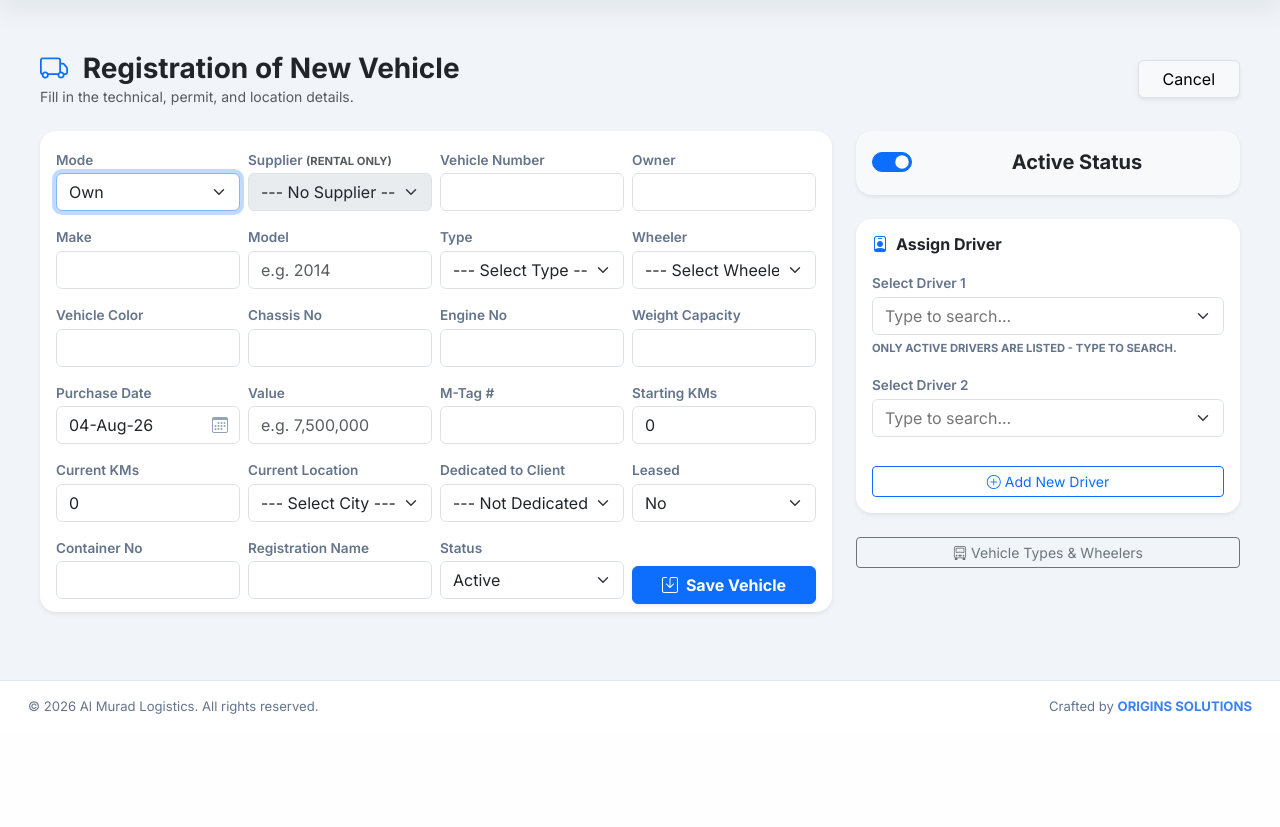
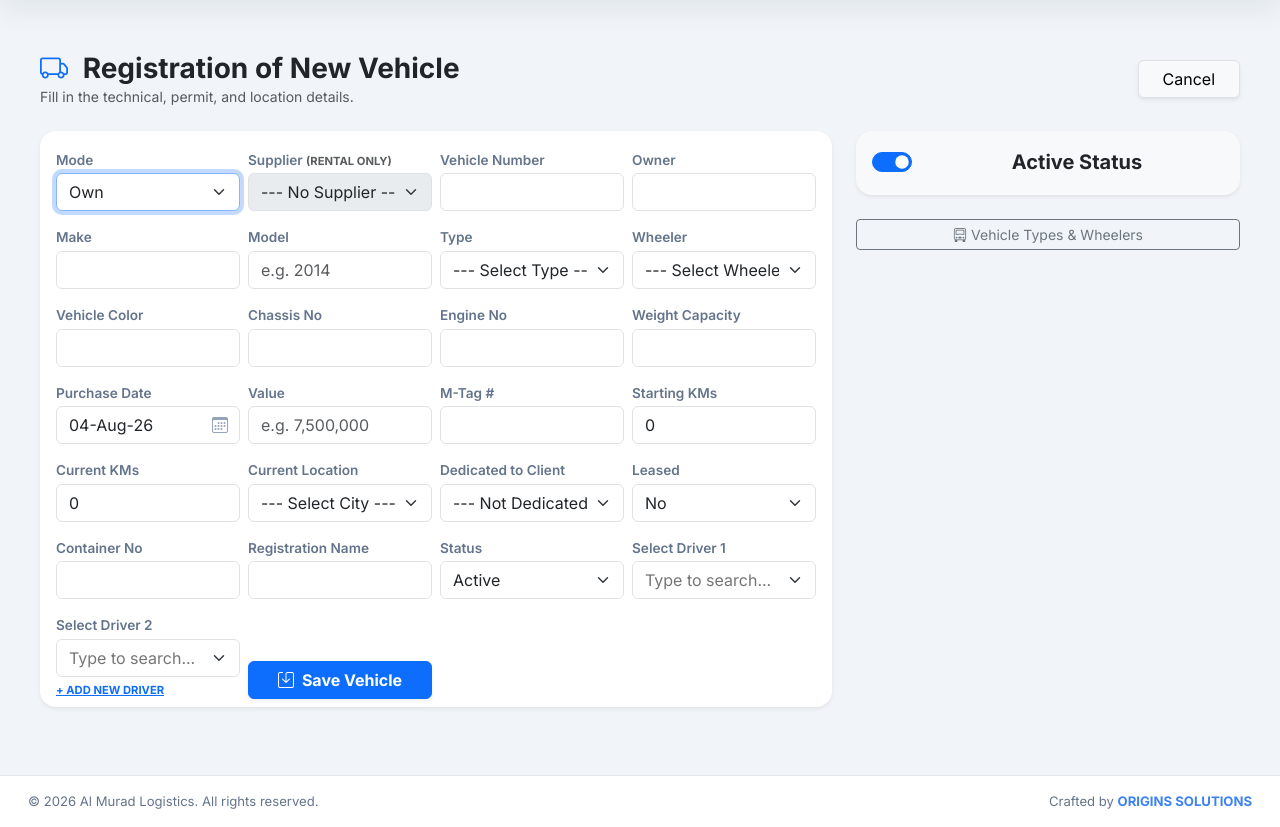
Before and after one commit to sheikhharis-gif/al_murad, a Django app: page /expenses/vehicles/add/ in a window 1280 px wide; the page is wider, and only the part inside the window is pictured. Shown: the part 89-916 px from the top of that part. Before the commit the page ends 803 px from the top of that part, so only its background shows below. Run offline with Django 5.2, Linux system fonts and the light colour scheme; a user stored in the database is signed in; data comes from the database, SQL or seed files in the repository; tables that the repository leaves empty hold one stand-in row (values such as "Sample post").

Commit message:
Vehicle Registration: move Assign Driver fields into the main grid right after Status, so Tab order flows Status -> Driver 1 -> Driver 2 -> Save with nothing in between
Co-Authored-By: Claude Sonnet 5 <noreply@anthropic.com>

```diff
--- a/masters/templates/vehicle/vehicle_form.html
+++ b/masters/templates/vehicle/vehicle_form.html
@@ -74,6 +74,15 @@
                             <div class="col-md-3"><label class="form-label small">Registration Name</label>{{ form.registration_name }}{{ form.registration_name.errors }}</div>
 
                             <div class="col-md-3"><label class="form-label small">Status</label>{{ form.status }}{{ form.status.errors }}</div>
+                            <div class="col-md-3">
+                                <label class="form-label small">Select Driver 1</label>
+                                {{ form.driver }}{{ form.driver.errors }}
+                            </div>
+                            <div class="col-md-3">
+                                <label class="form-label small">Select Driver 2</label>
+                                {{ form.driver2 }}{{ form.driver2.errors }}
+                                <div class="form-text x-small mt-1"><a href="{% url 'driver_add' %}" tabindex="-1">+ Add New Driver</a></div>
+                            </div>
                             <div class="col-md-3 d-flex align-items-end">
                                 <button type="submit" class="btn btn-primary w-100 fw-bold shadow-sm">
                                     <i class="bi bi-save me-2"></i>{% if vehicle %}Update Vehicle{% else %}Save Vehicle{% endif %}
@@ -101,26 +110,6 @@
                     <i class="bi bi-file-earmark-check me-1"></i>Manage Permits &amp; Compliance
                 </a>
                 {% endif %}
-
-                <div class="card border-0 shadow-sm rounded-4 mb-4 p-3">
-                    <h6 class="fw-bold mb-3">
-                        <i class="bi bi-person-badge me-2 text-primary"></i>Assign Driver
-                    </h6>
-                    <div class="mb-3">
-                        <label class="form-label small">Select Driver 1</label>
-                        {{ form.driver }}
-                        {{ form.driver.errors }}
-                        <div class="form-text x-small mt-1">Only active drivers are listed - type to search.</div>
-                    </div>
-                    <div class="mb-3">
-                        <label class="form-label small">Select Driver 2</label>
-                        {{ form.driver2 }}
-                        {{ form.driver2.errors }}
-                    </div>
-                    <a href="{% url 'driver_add' %}" class="btn btn-outline-primary btn-sm w-100 mt-2">
-                        <i class="bi bi-plus-circle me-1"></i>Add New Driver
-                    </a>
-                </div>
 
                 <a href="{% url 'vehicle_type_wheeler_config' %}" class="btn btn-outline-secondary btn-sm w-100">
                     <i class="bi bi-truck-front me-1"></i>Vehicle Types &amp; Wheelers
```
